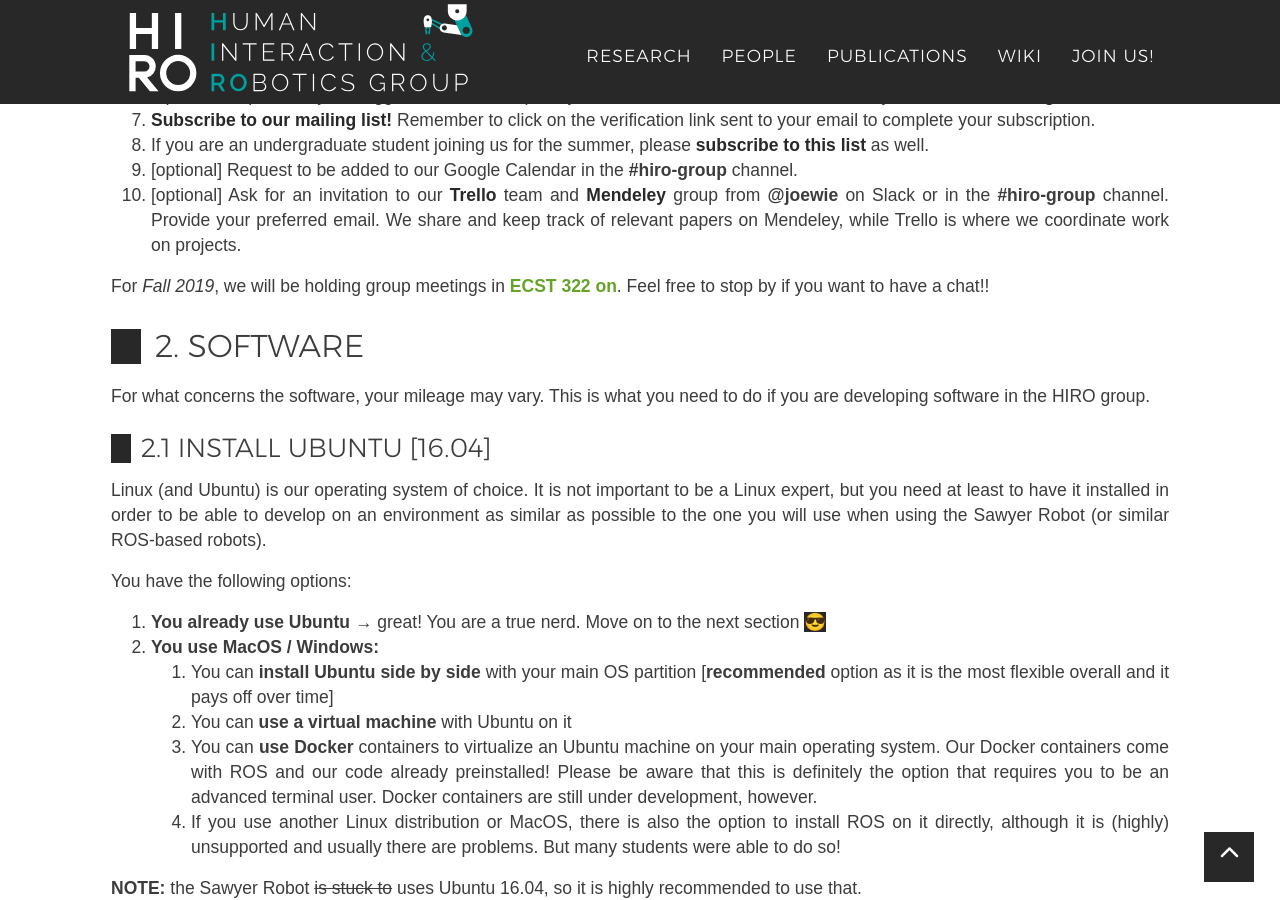
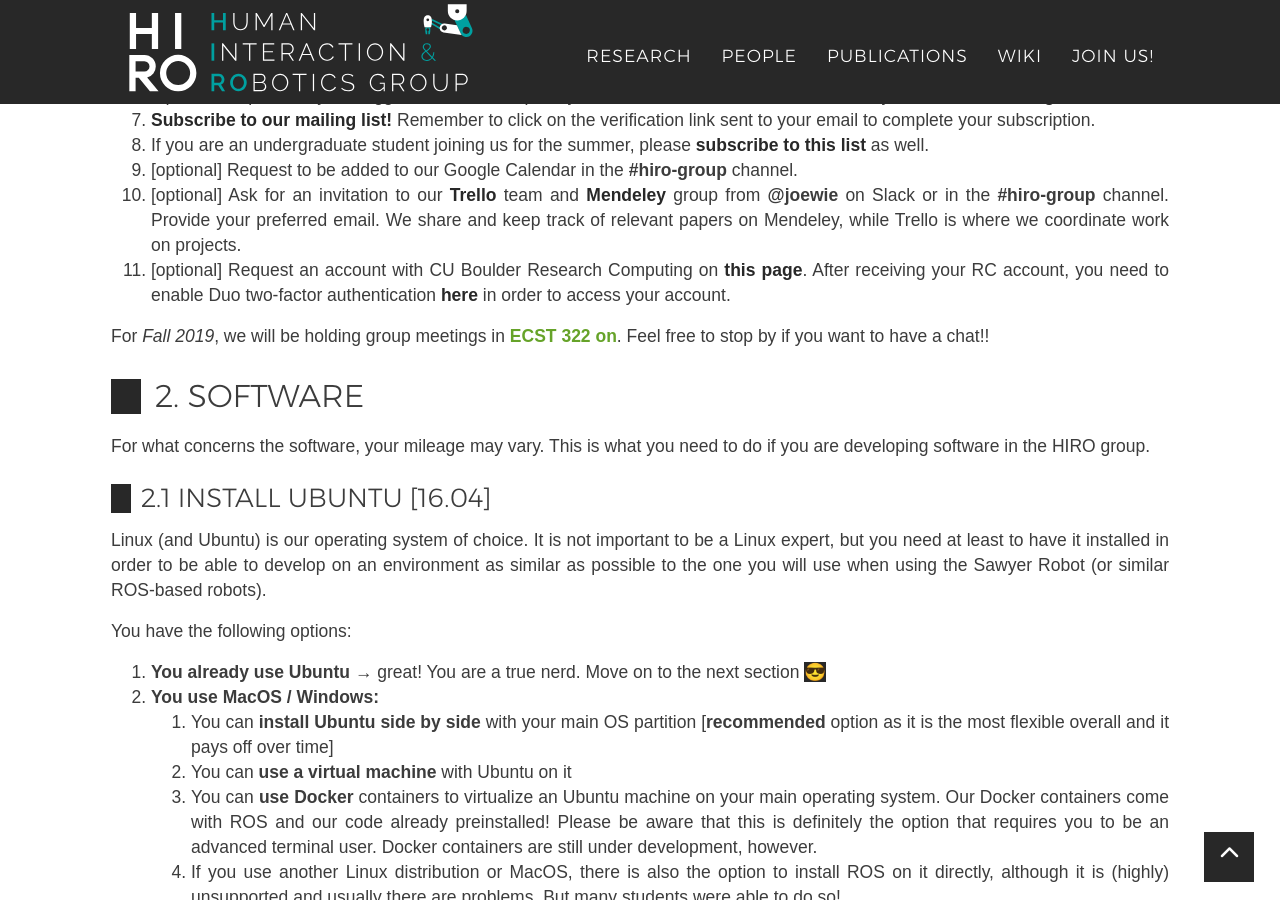
Before and after one commit to HIRO-group/HIRO-group.github.io, a Jekyll site: the page built from _posts/wiki/2019-08-21-new-HIRO-member.md, in a window 1280 px wide and 900 px high, scrolled down 922 px. Built offline with Jekyll 4.4.1, drawn with Linux system fonts in a browser that asks for light colours; nearby versions of some CDN libraries; emoji names are drawn with the system emoji font; some web fonts are replaced.

Commit message:
Add instructions for requesting RC accounts

```diff
--- a/_posts/wiki/2019-08-13-new-HIRO-member.md
+++ b/_posts/wiki/2019-08-21-new-HIRO-member.md
@@ -25,6 +25,7 @@ The following is a list of things to do if you are new to the {{ site.title }}.
  8. If you are an undergraduate student joining us for the summer, please [subscribe to this list](https://lists.colorado.edu/sympa/subscribe/cs-summer-undergrads) as well.
  9. [optional] Request to be added to our Google Calendar in the **#hiro-group** channel.
  10. [optional] Ask for an invitation to our [Trello](https://trello.com) team and [Mendeley](https://www.mendeley.com) group from **@joewie** on Slack or in the **#hiro-group** channel. Provide your preferred email. We share and keep track of relevant papers on Mendeley, while Trello is where we coordinate work on projects.
+ 11. [optional] Request an account with CU Boulder Research Computing on [this page](https://rcamp.rc.colorado.edu/accounts/account-request/create/verify/ucb). After receiving your RC account, you need to enable Duo two-factor authentication [here](http://duo.colorado.edu) in order to access your account.
 
 For _{{ site.meetings.semester }}_, we will be holding group meetings in **{{ site.meetings.location }}**{:.color-banner}. Feel free to stop by if you want to have a chat!!
 
```
